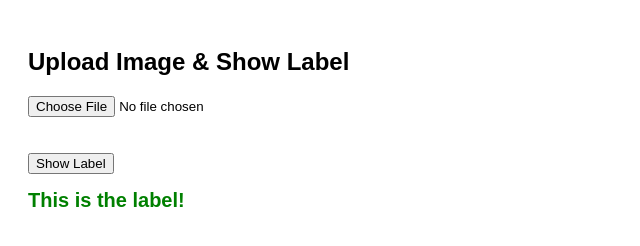
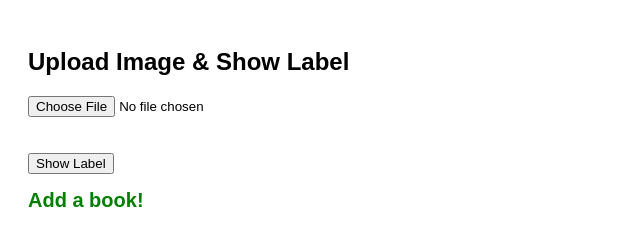
Before and after one commit to SarayuBurugu/librarymanagementSystem, a plain HTML site: page index.html in a window 1280 px wide. Both pictures are taken after a click on the button "Show Label". Shown: the full height of the page, 0-640 px from the left. Drawn offline with Linux system fonts and the light colour scheme.

Commit message:
Update index.html

```diff
--- a/index.html
+++ b/index.html
@@ -1,7 +1,7 @@
 <!DOCTYPE html>
 <html>
 <head>
-  <title>Image Upload with Label</title>
+  <title>LibraryManagementSystem</title>
   <style>
     body { font-family: Arial; padding: 20px; }
     #labelBox { display: none; margin-top: 15px; font-size: 20px; font-weight: bold; color: green; }
@@ -17,10 +17,10 @@
   <br><br>
   <button onclick="showLabel()">Show Label</button>
 
-  <div id="labelBox">This is the label!</div>
+  <div id="labelBox">Add a book!</div>
 
   <script>
-    // Display uploaded image
+
     document.getElementById("imgInput").addEventListener("change", function(e) {
         const file = e.target.files[0];
         if (file) {
@@ -30,7 +30,7 @@
         }
     });
 
-    // Show label when button is clicked
+
     function showLabel() {
         document.getElementById("labelBox").style.display = "block";
     }
```
